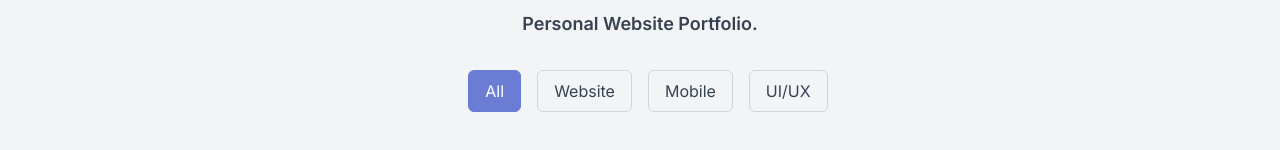
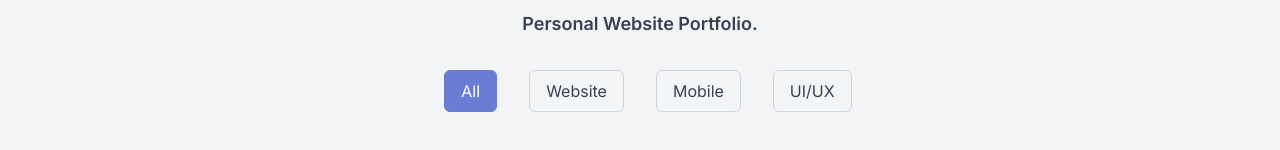
Before and after one commit to marmdhn/marmdhn, a Next.js app: page /projects in a window 1280 px wide. Shown: the part 158-308 px from the top of the page. Built offline with nearby package versions, Linux system fonts and the light colour scheme; what tailwind-hamburgers would draw is missing.

Commit message:
style: adjust flex

```diff
--- a/app/projects/PortfolioSection.tsx
+++ b/app/projects/PortfolioSection.tsx
@@ -26,12 +26,12 @@ const PortfolioSection = () => {
 
   return (
     <div className="flex flex-col justify-center items-center">
-      <div>
+      <div className="flex flex-wrap justify-center gap-4">
         {filters.map((filter) => (
           <div
             key={filter}
             onClick={() => setActiveFilter(filter)}
-            className={`inline-block ml-4 px-4 py-2 rounded-md cursor-pointer transition-all duration-200 ${
+            className={`ml-4 px-4 py-2 rounded-md cursor-pointer transition-all duration-200 ${
               activeFilter === filter
                 ? "bg-secondary text-white border border-secondary"
                 : "text-gray-700 dark:text-gray-500 border border-gray-300 dark:border-gray-700 hover:bg-secondary hover:text-white dark:hover:text-white"
@@ -48,7 +48,6 @@ const PortfolioSection = () => {
           <div key={index} className="flex justify-center">
             <PortfolioCard
               title={portfolio.title}
-              description={portfolio.description}
               techStack={portfolio.techStack}
               imageUrl={portfolio.imageUrl}
               companyName={portfolio.companyName}
```
